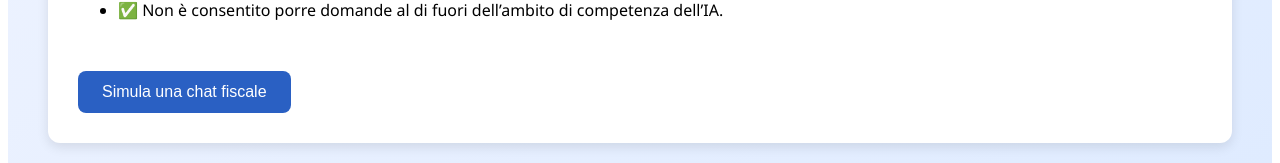
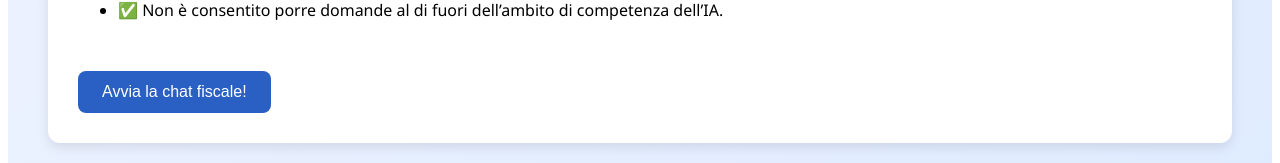
Before and after one commit to ZFDavide/zf-chat-demo, a React (Create React App) app: page / in a window 1280 px wide. Shown: the part 397-560 px from the top of the page. Built offline with nearby package versions, Linux system fonts and the light colour scheme.

Commit message:
Update App.js

```diff
--- a/src/App.js
+++ b/src/App.js
@@ -50,7 +50,7 @@ function App() {
             cursor: "pointer"
           }}
         >
-          Simula una chat fiscale
+          Avvia la chat fiscale!
         </button>
 
         {showChat && <Chat />}
```
